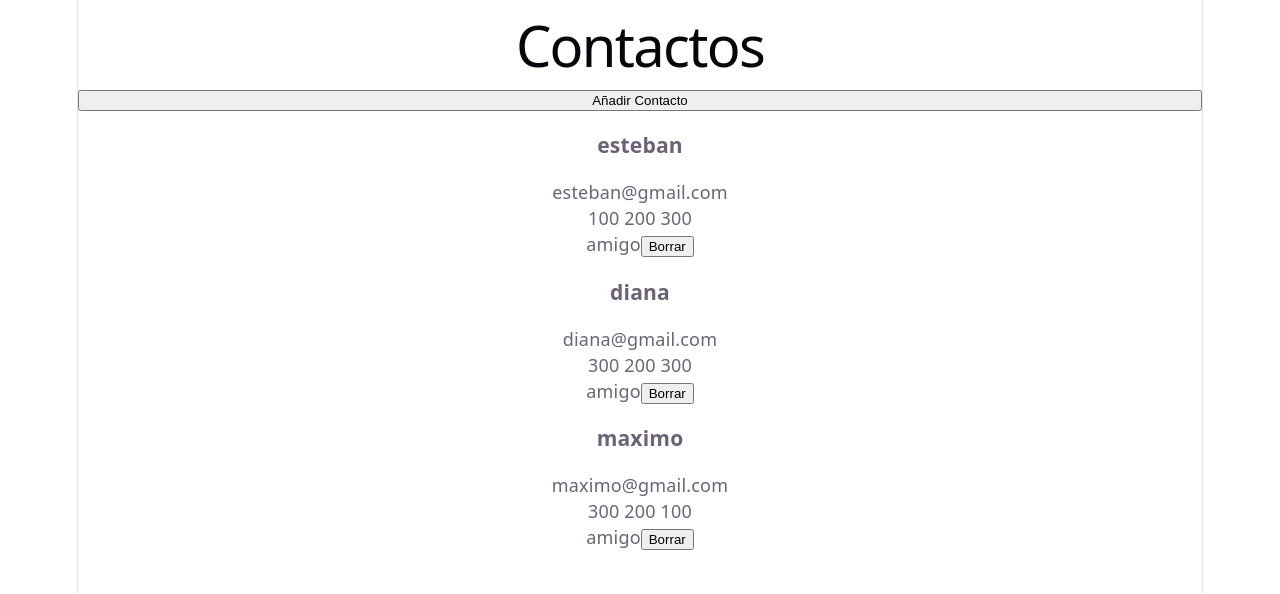
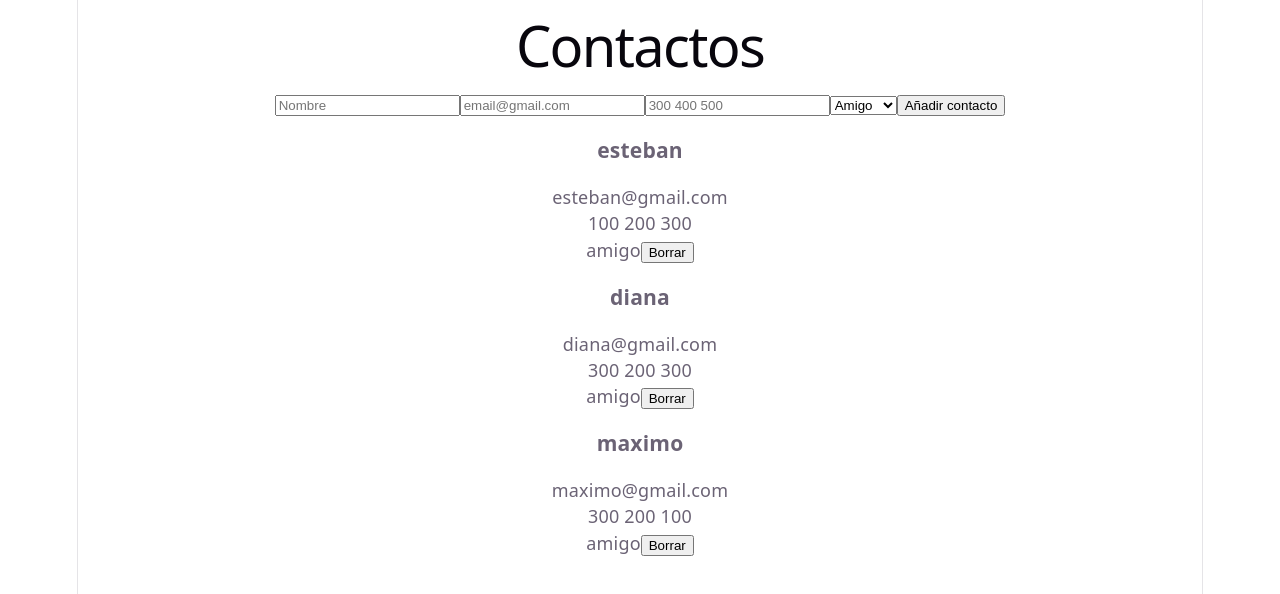
Before and after one commit to estebanspy/directorio-contactos, a React app in the folder frontend/: page / in a window 1280 px wide. Shown: the top 594 px of the page. Built offline with nearby package versions, Linux system fonts and the light colour scheme; the HTML template or start-up script is replaced by a standard one.

Commit message:
feat(frontend): formulario controlado para crear contactos

```diff
--- a/frontend/src/App.jsx
+++ b/frontend/src/App.jsx
@@ -1,6 +1,7 @@
 import './App.css'
 import TarjetaContacto from './components/TarjetaContacto';
 import { useState } from 'react';
+import FormularioContacto from './components/FormularioContacto';
 
 function App() {
 
@@ -10,8 +11,8 @@ function App() {
     { id: 3, nombre:"maximo", email: "maximo@gmail.com", telefono: "300 200 100", tipoContacto: "amigo" }
   ]);
 
-  const anadirContacto = () => {
-    const nuevoContacto = {id: Date.now(), nombre:"helena", email:"helena@gmail.com", telefono:"500 400 300", tipoContacto:"trabajo"};
+  const anadirContacto = (datos) => {
+    const nuevoContacto = {id: Date.now(), ...datos};
     setContactos([...contactos, nuevoContacto]);
   };
 
@@ -23,9 +24,7 @@ function App() {
     <>
       <h1>Contactos</h1>
 
-      <button onClick={anadirContacto}>
-        Añadir Contacto
-      </button>
+      <FormularioContacto onCrear={anadirContacto}/>
 
       {contactos.map(contacto => (
         <TarjetaContacto
--- /dev/null
+++ b/frontend/src/components/FormularioContacto.jsx
@@ -0,0 +1,61 @@
+import { useState } from "react";
+
+function FormularioContacto({onCrear}) {
+
+    const [nombre, setNombre] = useState("");
+    const [email, setEmail] = useState("");
+    const [telefono, setTelefono] = useState("");
+    const [tipoContacto, setTipoContacto] = useState("amigo");
+
+    const manejarEnvio = (e) => {
+        e.preventDefault();
+
+        onCrear({nombre,email,telefono,tipoContacto});
+
+        setNombre("");
+        setEmail("");
+        setTelefono("");
+        setTipoContacto("amigo");
+    };
+
+    return (
+        <form onSubmit={manejarEnvio} >
+            <input
+                type="text"
+                placeholder="Nombre"
+                value={nombre}
+                onChange={(e) => setNombre(e.target.value)}
+            />
+
+            <input
+                type="email"
+                placeholder="email@gmail.com"
+                value={email}
+                onChange={(e) => setEmail(e.target.value)}
+            />
+
+            <input
+                type="text"
+                placeholder="300 400 500"
+                value={telefono}
+                onChange={(e) => setTelefono(e.target.value)}
+            />
+
+            <select
+                value={tipoContacto}
+                onChange={(e) => setTipoContacto(e.target.value)}
+            >
+                <option value="amigo">Amigo</option>
+                <option value="trabajo">Trabajo</option>
+                <option value="otro">Otro</option>
+
+            </select>
+
+            <button type="submit">Añadir contacto</button>
+
+        </form>
+    );
+
+}
+
+export default FormularioContacto;
```
